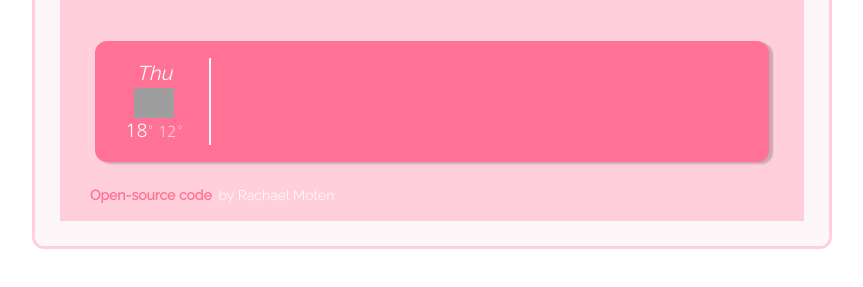
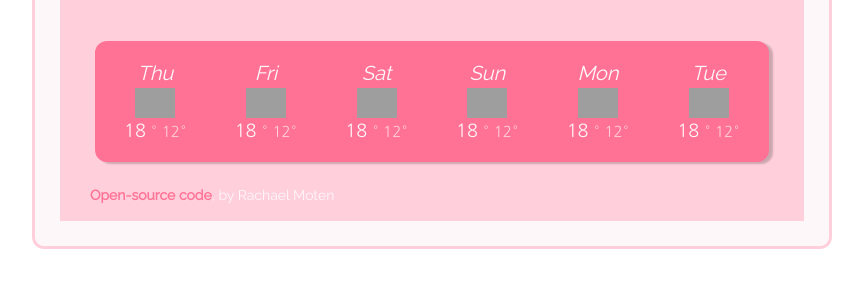
Before and after one commit to RoseGold11/vanilla-weather-app, a plain HTML site: page index.html in a window 1280 px wide. Shown: the part 383-670 px from the top of the page, without its empty margins (208-1071 px from the left). Drawn offline with nearby package versions, Linux system fonts and the light colour scheme; no server answers; grey boxes are pictures that could not be loaded.

Commit message:
removed forecast element from html and adjusted it by making a function in javascript

```diff
--- a/index.html
+++ b/index.html
@@ -91,27 +91,7 @@
             </div>
           </div>
           <br />
-          <div class="forecast" id="forecast">
-            <div class="row">
-              <div class="col-2 special">
-                <div class="forecast-day">Thu</div>
-                <div class="forecast-icon" id="forecast-icon">
-                  <img
-                    src="http://openweathermap.org/img/wn/03n@2x.png"
-                    alt=""
-                    width="40px"
-                  />
-                </div>
-                <div class="forecast-temperature">
-                  <span
-                    class="forecast-temperature-high"
-                    id="forecast-temperature-high"
-                    >18</span
-                  >° <span class="forecast-temperature-low">12</span>°
-                </div>
-              </div>
-            </div>
-          </div>
+          <div class="forecast" id="forecast"></div>
           <small>
             <a
               href="https://github.com/RoseGold11/vanilla-weather-app"
--- a/src/index.js
+++ b/src/index.js
@@ -14,6 +14,38 @@ function displayDate(timestamp) {
   let minutes = date.getMinutes();
   return `${day} | ${hours} : ${minutes}`;
 }
+
+function displayForecast() {
+  let forecastElement = document.querySelector("#forecast");
+  let days = ["Thu", "Fri", "Sat", "Sun", "Mon", "Tue"];
+  let forecastHTML = `<div class="row">`;
+  days.forEach(function (day) {
+    forecastHTML =
+      forecastHTML +
+      `
+    <div class="col-2">
+      <div class="forecast-day">${day}</div>
+      <div class="forecast-icon" id="forecast-icon">
+        <img
+          src="http://openweathermap.org/img/wn/03n@2x.png"
+          alt=""
+          width="40px"
+        />
+      </div>
+      <div class="forecast-temperature">
+        <span class="forecast-temperature-high" id="forecast-temperature-high">
+          18
+        </span>
+        ° <span class="forecast-temperature-low">12</span>°
+      </div>
+    </div>
+  `;
+  });
+
+  forecastHTML = forecastHTML + `</div>`;
+  forecastElement.innerHTML = forecastHTML;
+}
+
 function search(city) {
   let apiKey = `eb371e3285b37d59db8fd3917da1ca94`;
   let apiUrl = `https://api.openweathermap.org/data/2.5/weather?q=${city}&appid=${apiKey}&units=metric`;
@@ -79,3 +111,4 @@ let celciusLink = document.querySelector("#celcius-link");
 celciusLink.addEventListener("click", displayCelciusTemperature);
 
 search(`Orlando`);
+displayForecast();
--- a/src/styles.css
+++ b/src/styles.css
@@ -127,7 +127,3 @@ small {
 .forecast-temperature-low {
   opacity: 0.7;
 }
-
-.special {
-  border-right: 2px solid #fef7f9;
-}
```
